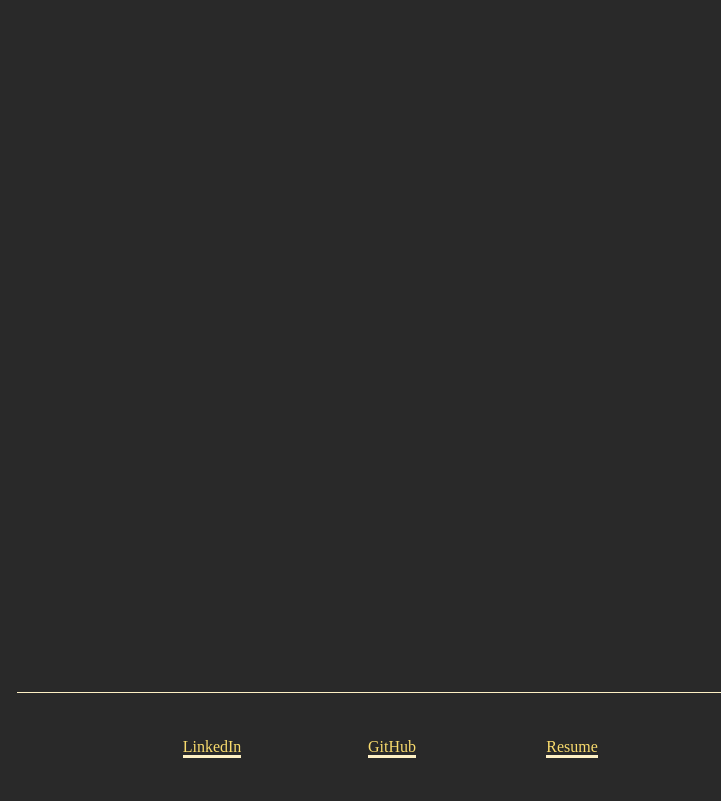
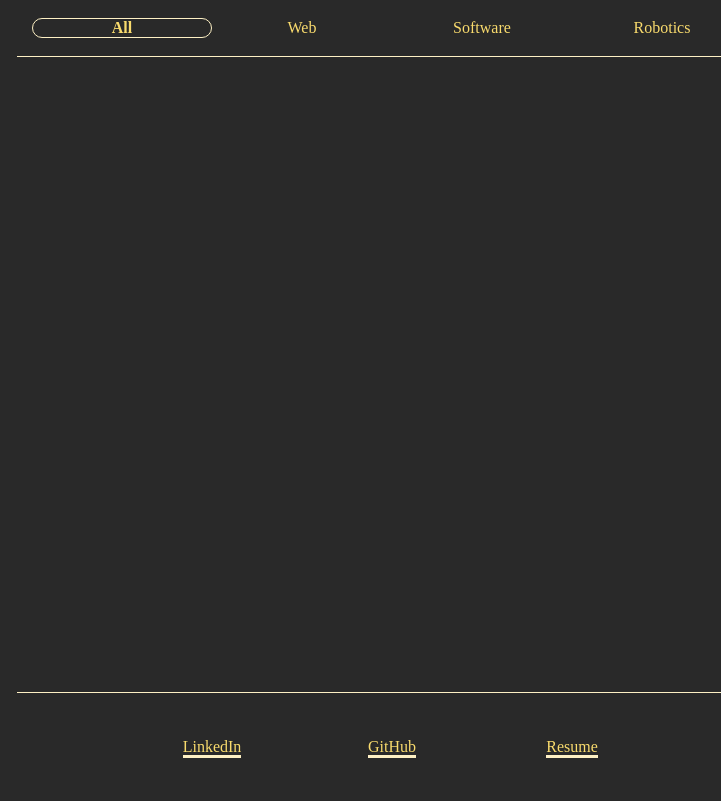
Before and after one commit to Clem47/Clem47.github.io, a plain HTML site: page portfolio/portfolio.html in a window 1280 px wide. Shown: the whole page, without its empty margins (248-969 px from the left). Drawn offline with Linux system fonts and the light colour scheme.

Commit message:
start portfolio

```diff
--- a/portfolio/CSS/style.css
+++ b/portfolio/CSS/style.css
@@ -6,8 +6,49 @@ body{
     margin: 0;
     padding: 0;
     border: 0;
+    display: flex;
+    flex-direction: column;
     font-size: 100%;
     background-color: var(--jet);
     line-height: 1;
     font: inherit;
     vertical-align: baseline; }
+
+    header {
+        width: 100%;
+        height: 7%;
+        position: absolute;
+        top: 0px; }
+
+    header nav {
+            width: 90%;
+            max-width: 750px;
+            border-bottom: solid var(--lemonMeringue) 1px;
+            height: 100%;
+            margin: auto;
+            display: flex;
+            justify-content: center; }
+
+    header nav div {
+            width: 33%;
+            max-width: 180px;
+            align-self: center;
+            text-align: center; }
+
+    header nav div .category{
+        color: var(--naplesYellow);
+        width: auto;}
+
+    .isActive{
+        border: solid 1px var(--lemonMeringue);
+        color: var(--lemonMeringue);
+        border-radius: 25px;
+        font-weight: bold;
+    }
+
+    header nav div .category:hover{
+        background-color: var(--lemonMeringue);
+        border: solid 1px var(--lemonMeringue);
+        color: var(--jet);
+        border-radius: 25px;
+    }
--- a/portfolio/portfolio.html
+++ b/portfolio/portfolio.html
@@ -9,6 +9,22 @@
 </head>
 
 <body>
+    <header>
+        <nav id="header-nav">
+            <div>
+                <div class="header_selection isActive category">All</div>
+            </div>
+            <div>
+                <div class="header_selection category">Web</div>
+            </div>
+            <div>
+                <div class="header_selection category">Software</div>
+            </div>
+            <div>
+                <div class="header_selection category">Robotics</div>
+            </div>
+        </nav>
+    </header>
     <footer>
         <nav id="footer-nav">
             <div><a href="https://fr.linkedin.com/in/cl%C3%A9ment-crispel-684484253">LinkedIn</a></div>
```
